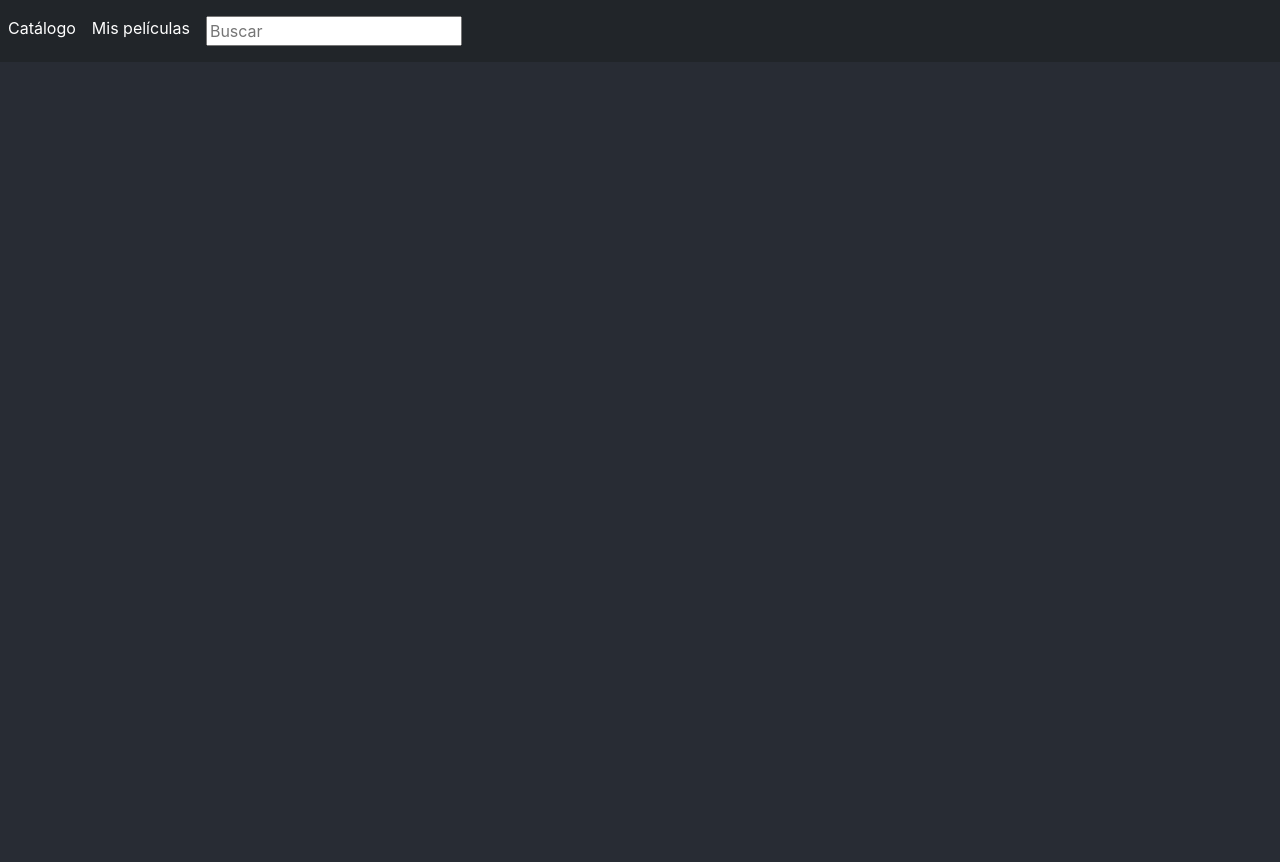
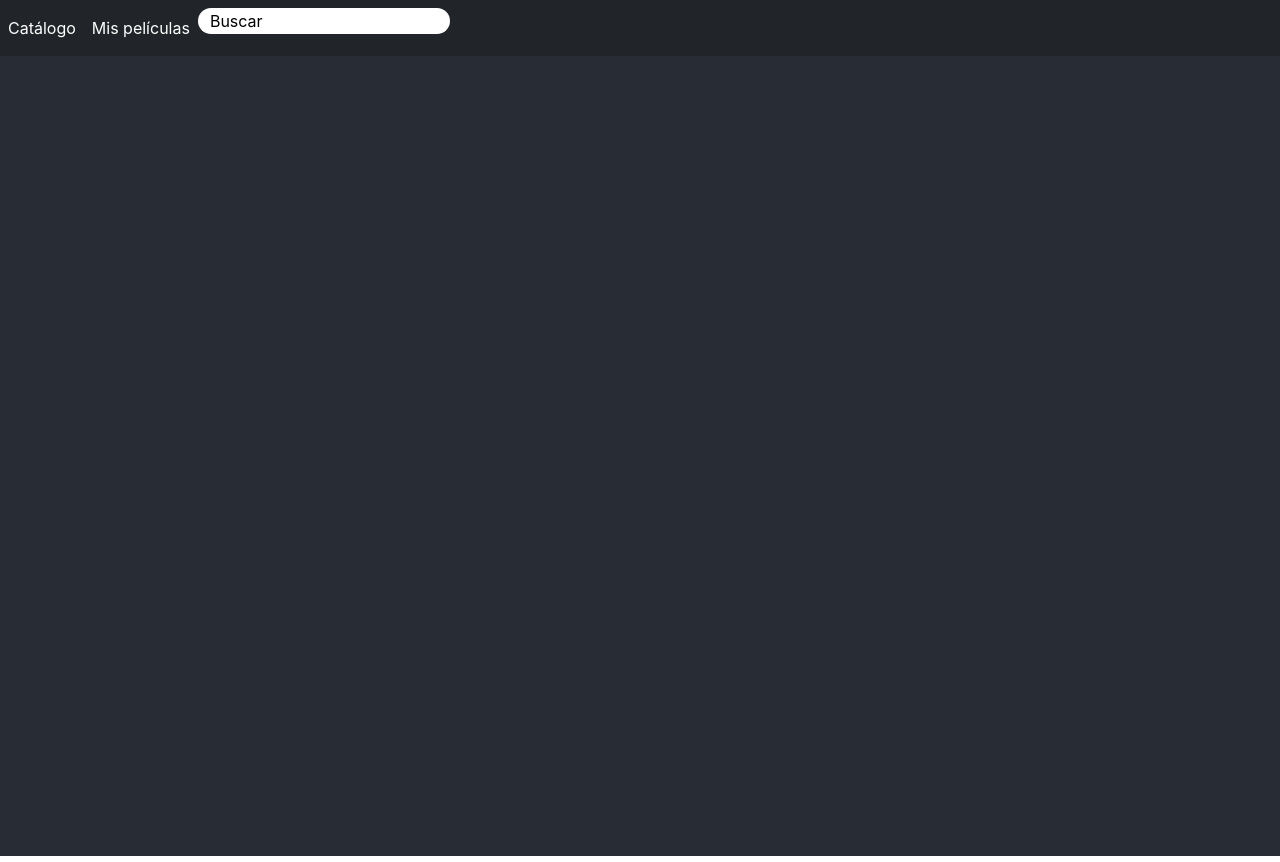
Before and after one commit to rodolfoantonio/plataformasstreaming, a React (Create React App) app: page / in a window 1280 px wide. Built offline with nearby package versions, Linux system fonts and the light colour scheme.

Commit message:
agrega component buscar pdte mejorar css de input text cursor y posicion

```diff
--- /dev/null
+++ b/src/components/buscar/Buscar.css
@@ -0,0 +1,9 @@
+input::placeholder{
+    padding: 10px;
+    color:black;
+}
+
+input {
+    border-radius: 25px;
+    border: none;
+}
--- /dev/null
+++ b/src/components/buscar/Buscar.jsx
@@ -0,0 +1,10 @@
+import React from 'react'
+import "./Buscar.css"
+
+const Buscar = () => {
+  return (
+    <input type="text" name="" placeholder="Buscar" id="" />
+  )
+}
+
+export default Buscar;
--- a/src/components/navbar/Navbar.jsx
+++ b/src/components/navbar/Navbar.jsx
@@ -1,5 +1,6 @@
 import React from "react";
 import "./Navbar.css";
+import Buscar from "../buscar/Buscar";
 
 const Navbar = () => {
   return (
@@ -30,9 +31,9 @@ const Navbar = () => {
             </a>
           </li>
           <li className="nav-item">
-            <a className="nav-link" href="#">
-              <input type="text" name="" placeholder="Buscar" id="" />
-            </a>
+
+             <Buscar/>
+
           </li>
         </ul>
       </div>
```
